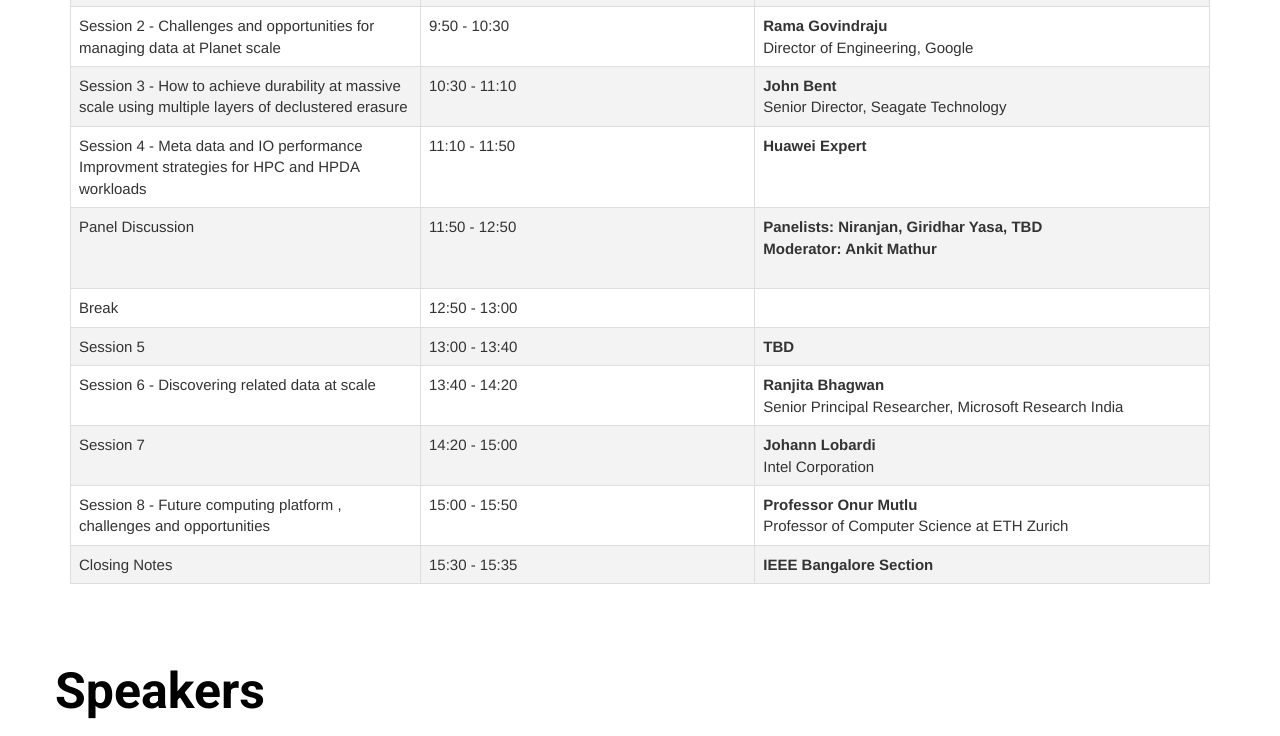
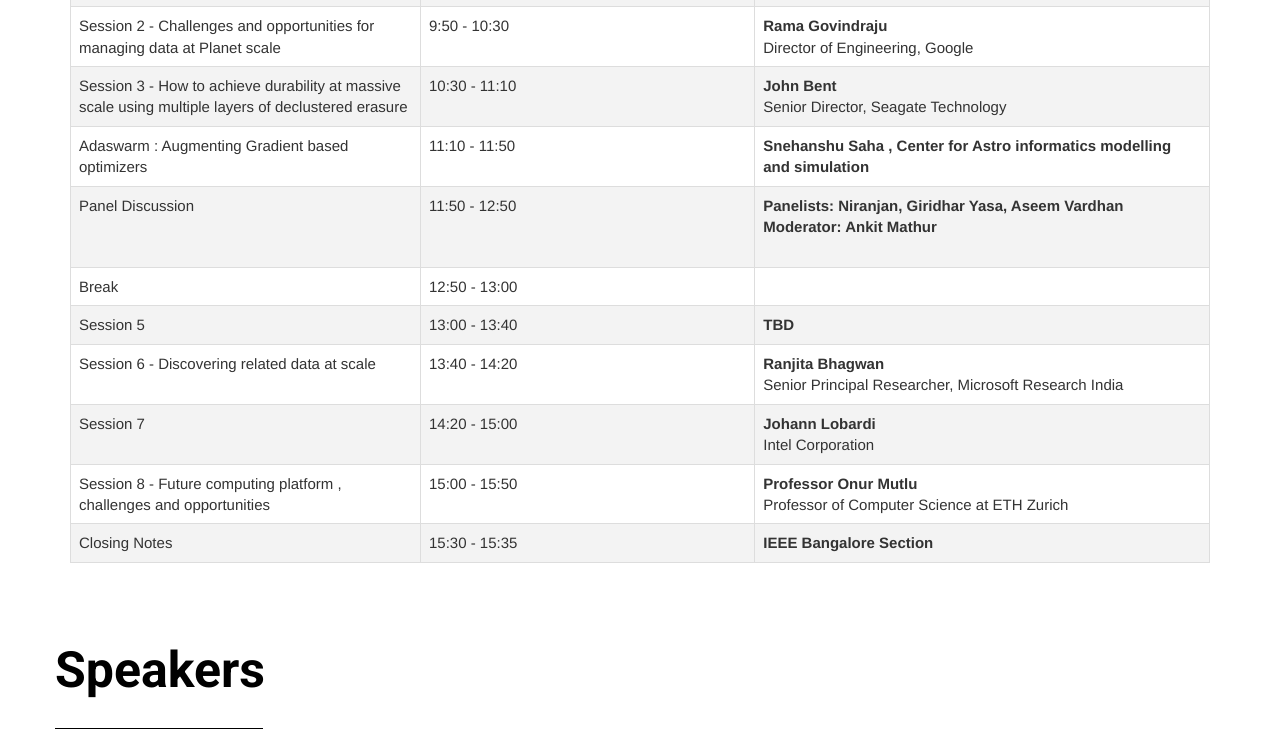
Before and after one commit to KetanKeshav/DSS-Winter-Symposium, a plain HTML site: page index.html in a window 1280 px wide. Shown: the part 1660-2396 px from the top of the page. Drawn offline with nearby package versions, Linux system fonts and the light colour scheme.

Commit message:
Schedule update

```diff
--- a/index.html
+++ b/index.html
@@ -1272,14 +1272,14 @@
 				<td><b>John Bent</b> <br>Senior Director, Seagate Technology</td>
               </tr>
               <tr>
-				<td>Session 4 - Meta data and IO performance Improvment strategies for HPC and HPDA workloads</td>
+				<td>Adaswarm : Augmenting Gradient based optimizers</td>
 				<td>11:10 - 11:50</td>
-                <td><b>Huawei Expert</b><br></td>
+                <td><b>Snehanshu Saha , Center for Astro informatics modelling and simulation </b><br></td>
               </tr>
               <tr>
 				<td>Panel Discussion</td>
 				<td>11:50 - 12:50</td>
-                <td><b>Panelists: Niranjan, Giridhar Yasa, TBD <br>Moderator: Ankit Mathur<br><br></b></td>
+                <td><b>Panelists: Niranjan, Giridhar Yasa, Aseem Vardhan <br>Moderator: Ankit Mathur<br><br></b></td>
               </tr>
               <tr>
 				<td>Break</td>
@@ -1531,20 +1531,7 @@
             </div>
         </div>
 
-        <!--
-        <div class="col-md-3">
-          <div class="thumbnail">
-              <a href="#" data-toggle="modal" data-target="#raj">
-                <img src="./img/rajendra.jpg" alt="desh">
-                <div class="caption">
-                  <h3>Dr. Rajendra Hegadi</h3>
-                  <p>Program Co-Chair</p><p></p>
-                  <p class="flipkart">Associate Professor, Indian Institute of Information Technology, Dharwad</p>
-                </div>
-              </a>
-            </div>
-        </div>
-        -->
+
 
     </div>
 </div>
```
